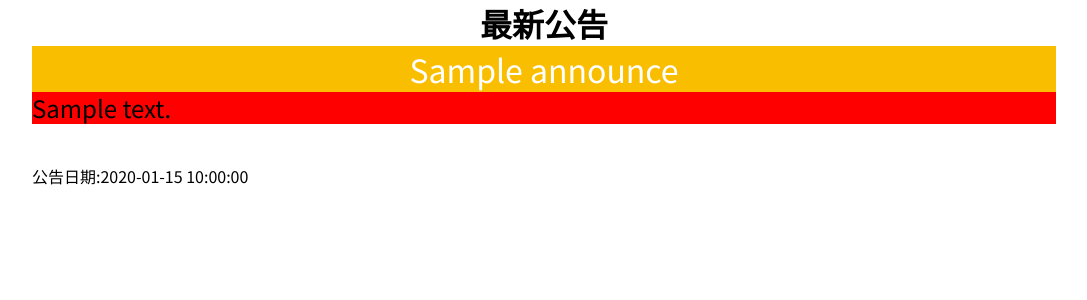
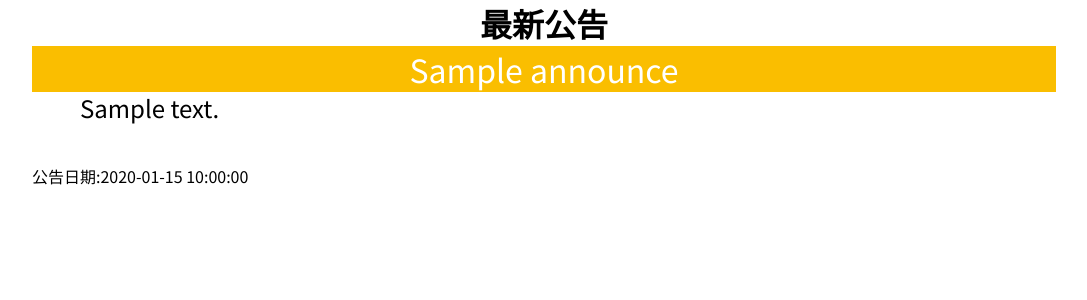
Before and after one commit to 120061203/20210614bbq, a PHP site: page /announceContent.php?announce_id=1 in a window 1280 px wide. Shown: the part 100-400 px from the top of the page, without its empty margins (96-1183 px from the left). Run offline with PHP 8.4, Linux system fonts and the light colour scheme; tables that the repository leaves empty or names only in its code hold one stand-in row (values such as "Sample post"); some libraries are stand-ins or nearby versions.

Commit message:
Fix:announceContent bgc red

```diff
--- a/css/main.css
+++ b/css/main.css
@@ -778,8 +778,8 @@ header h1 {
   word-break: break-all;
   font-size: 1.5rem;
   line-height: 2rem;
+  text-indent: 3rem;
   margin-bottom: 40px;
-  background-color: red;
 }
 
 .adminAnnounceArea {
--- a/scss/_announceContent.scss
+++ b/scss/_announceContent.scss
@@ -14,8 +14,8 @@
         word-break: break-all;
         font-size: 1.5rem;
         line-height: 2rem;
-        // text-indent: 3rem;
+        text-indent: 3rem;
         margin-bottom: 40px;
-        background-color: red;
+        // background-color: red;
     }
 }
```
Also changed, not shown: cssCompressed/main.min.css, 2 other files.
